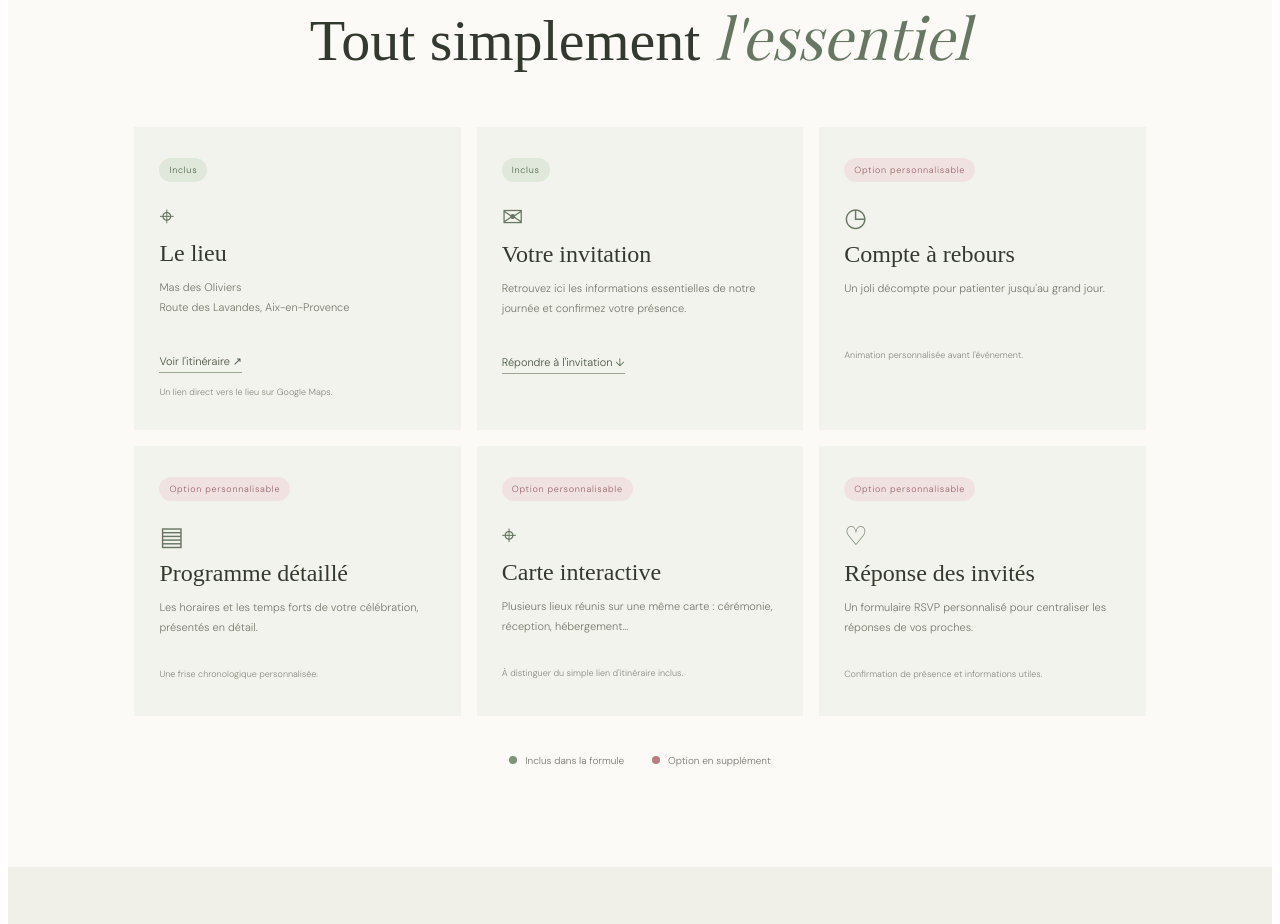
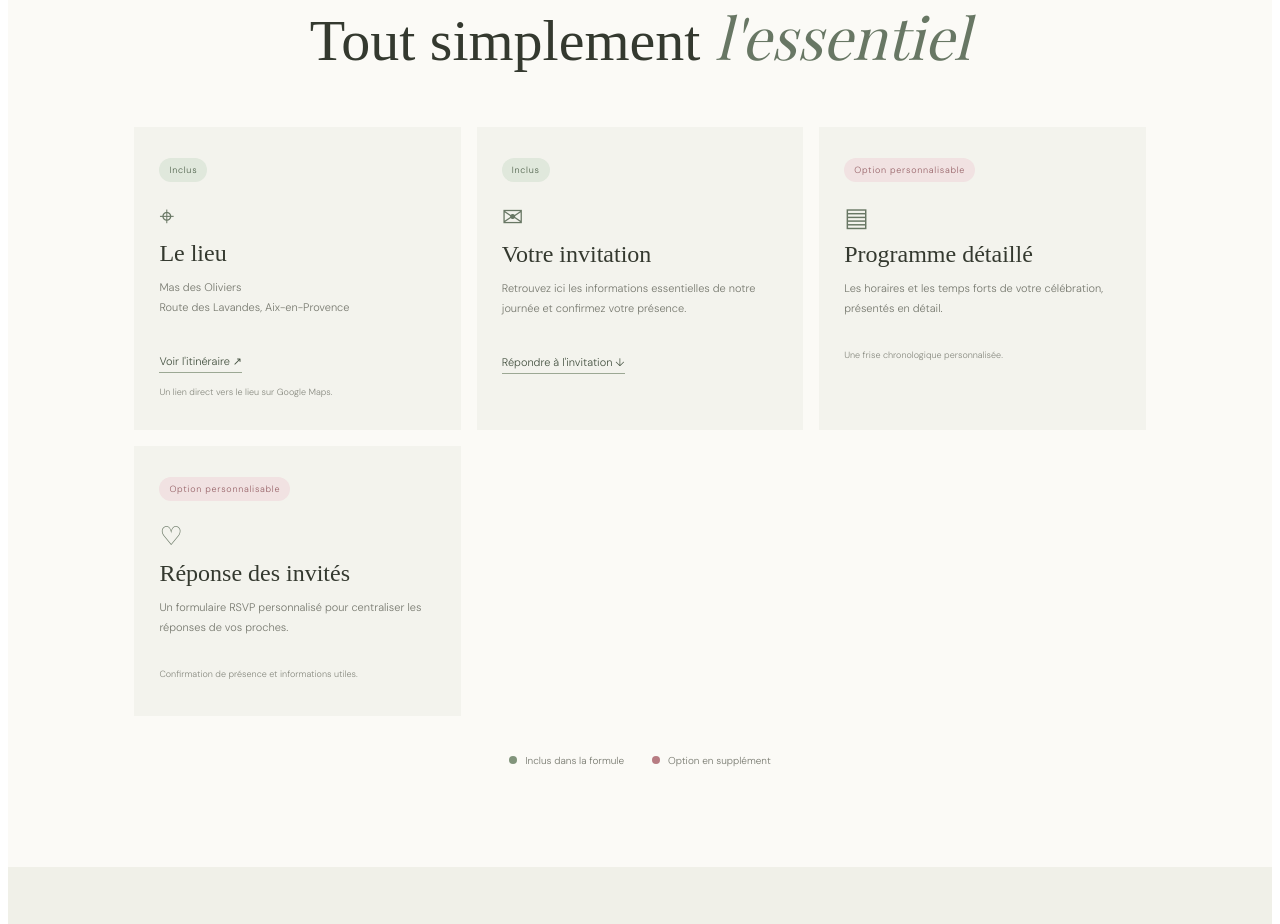
Before and after one commit to chirelhalioua/cbyc-mariage-sauge, a Nuxt app: page / in a window 1280 px wide. Shown: the part 3160-4084 px from the top of the page. Built offline with nearby package versions, Linux system fonts and the light colour scheme; a web font is replaced by a local one.

Commit message:
Remove duplicate countdown and map feature cards

```diff
--- a/pages/index.vue
+++ b/pages/index.vue
@@ -74,9 +74,7 @@ function sendReply() {
       <div class="practical-grid">
         <article><span class="tag included">Inclus</span><div class="card-icon">⌖</div><h3>Le lieu</h3><p>Mas des Oliviers<br>Route des Lavandes, Aix-en-Provence</p><a href="https://www.google.com/maps/search/?api=1&query=Mas+des+Oliviers+Aix-en-Provence" target="_blank" rel="noopener noreferrer">Voir l'itinéraire ↗</a><small>Un lien direct vers le lieu sur Google Maps.</small></article>
         <article><span class="tag included">Inclus</span><div class="card-icon">✉</div><h3>Votre invitation</h3><p>Retrouvez ici les informations essentielles de notre journée et confirmez votre présence.</p><a href="#reply">Répondre à l'invitation ↓</a></article>
-        <article><span class="tag optional">Option personnalisable</span><div class="card-icon">◷</div><h3>Compte à rebours</h3><p>Un joli décompte pour patienter jusqu'au grand jour.</p><small>Animation personnalisée avant l'événement.</small></article>
         <article><span class="tag optional">Option personnalisable</span><div class="card-icon">▤</div><h3>Programme détaillé</h3><p>Les horaires et les temps forts de votre célébration, présentés en détail.</p><small>Une frise chronologique personnalisée.</small></article>
-        <article><span class="tag optional">Option personnalisable</span><div class="card-icon">⌖</div><h3>Carte interactive</h3><p>Plusieurs lieux réunis sur une même carte : cérémonie, réception, hébergement…</p><small>À distinguer du simple lien d'itinéraire inclus.</small></article>
         <article><span class="tag optional">Option personnalisable</span><div class="card-icon">♡</div><h3>Réponse des invités</h3><p>Un formulaire RSVP personnalisé pour centraliser les réponses de vos proches.</p><small>Confirmation de présence et informations utiles.</small></article>
       </div>
       <p class="legend"><span><i class="dot green"></i> Inclus dans la formule</span><span><i class="dot rose"></i> Option en supplément</span></p>
```
